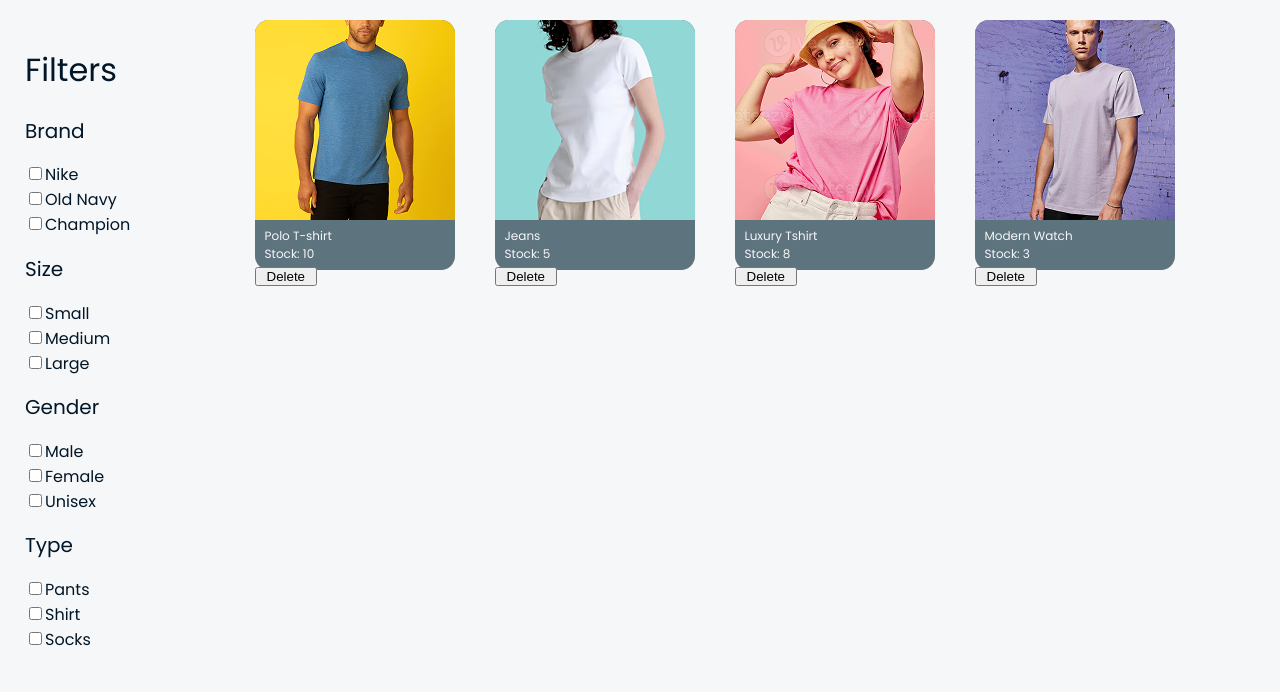
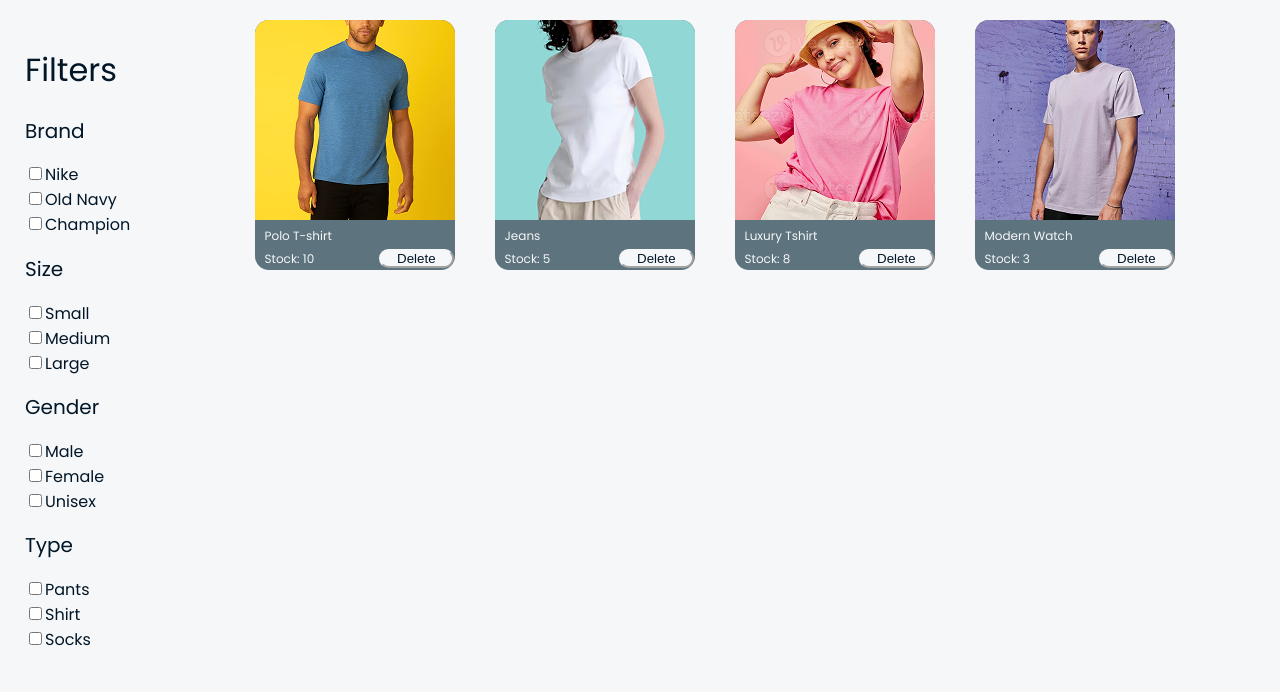
Before and after one commit to Jaydbon/ShopLyft, a Flask app: page /admin in a window 1280 px wide. Shown: the part 57-749 px from the top of the page. Run offline with Flask 3, Linux system fonts and the light colour scheme.

Commit message:
Implemented UI for the delete function

```diff
--- a/static/staff.css
+++ b/static/staff.css
@@ -130,5 +130,17 @@ body {
 }
 
 .card .stock {
+    display: inline-block;
     font-size: 12px;
+    width: 50%;
 }
+
+
+.card button {
+    display: inline-block;
+    border-radius: 25px;
+    color: var(--ThemeBlack);
+    background-color: var(--ThemeWhite);
+    border-color: var(--ThemeWhite);
+    width: 75px;
+}
```
